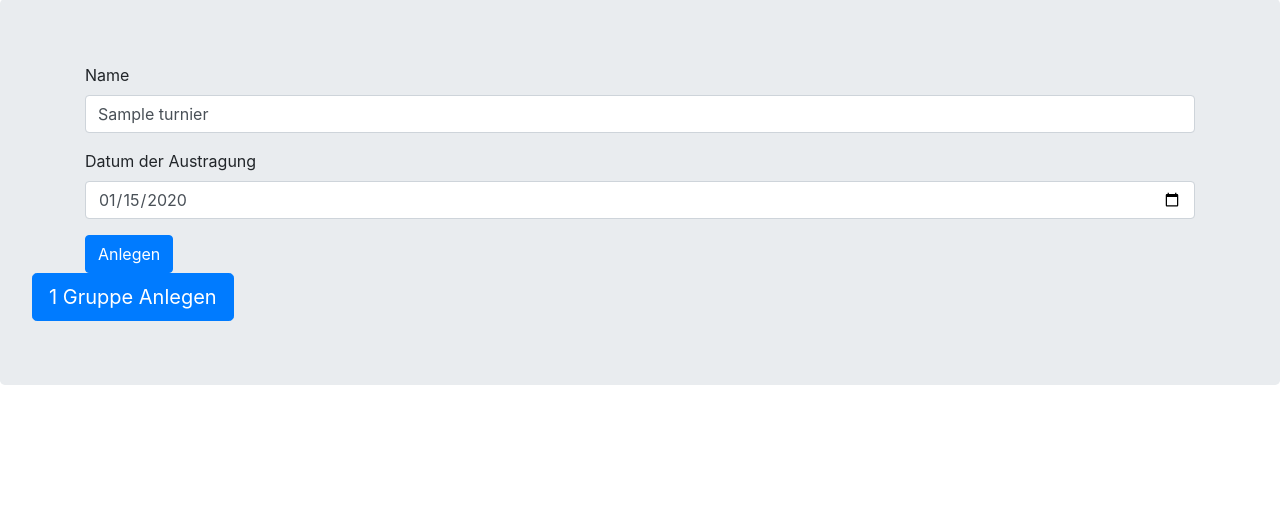
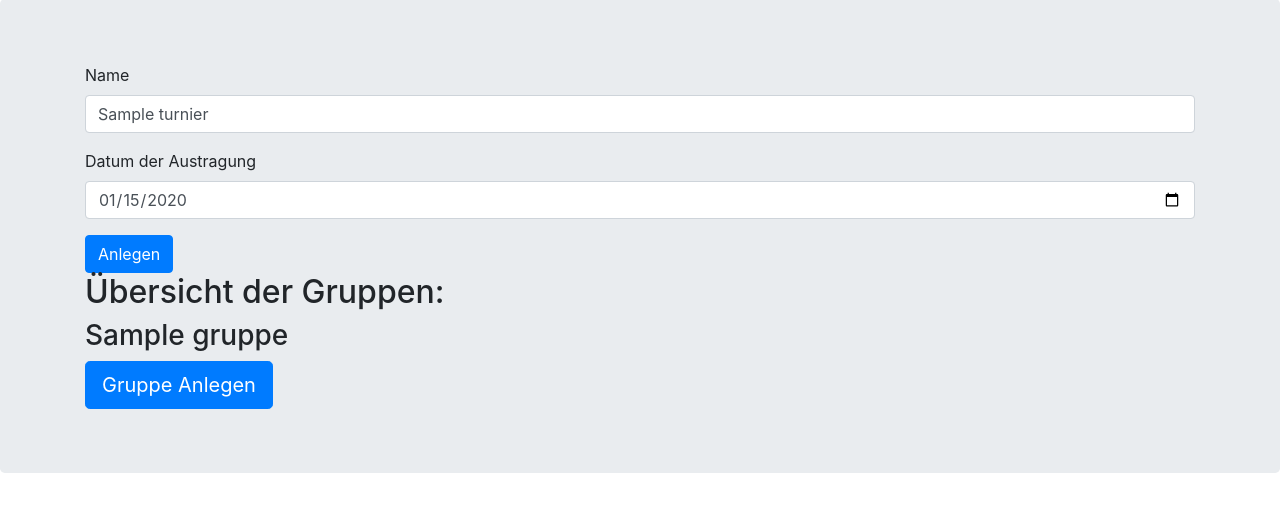
Before and after one commit to n-bross/JUFO-Web, a Flask app: page /turnier/turnier_details/1 in a window 1280 px wide. Shown: the part 73-585 px from the top of the page. Run offline with Flask 3, Linux system fonts and the light colour scheme; tables that the repository leaves empty hold one stand-in row (values such as "Sample post"); some libraries are stand-ins or nearby versions.

Commit message:
Ermöglichen die Gruppen anzulegen

```diff
--- a/turnierseite/turnier/routes.py
+++ b/turnierseite/turnier/routes.py
@@ -41,17 +41,21 @@ def turnier_details(id):
 
     gruppen = Gruppe.query.filter(Gruppe.turnierId == id)
 
-    return render_template('turnier/turnier_details.html', form=turnier_form, turnier=turnier)
+    return render_template('turnier/turnier_details.html', form=turnier_form, turnier=turnier, gruppen=gruppen)
 
 
 @turnier.route('/gruppe_erstellen/<turnier_id>', methods=['GET', 'POST'])
 def gruppe_erstellen(turnier_id):
     gruppe_form = GruppeForm()
     if request.method == 'GET':
-        return render_template("gruppe/gruppe_erstellen.html", form=gruppe_form, turnier_id=turnier_id)
+        turnier = Turnier.query.filter(Turnier.id == turnier_id).first()
+        turnier_form= TurnierForm(obj=turnier)
+        gruppen = Gruppe.query.filter(Gruppe.turnierId == turnier_id)
+
+        return render_template("gruppe/gruppe_erstellen.html", form=gruppe_form, turnier_form=turnier_form, gruppen=gruppen)
     elif request.method == 'POST':
         #insert des neuen Turnieres in die Datenbank
-        gruppe = Gruppe(name=gruppe_form.name.data, turnierId=id)
+        gruppe = Gruppe(turnierId=turnier_id, name=gruppe_form.name.data)
         db.session.add(gruppe)
         db.session.commit()
 
--- a/turnierseite/turnier/templates/turnier/turnier_details.html
+++ b/turnierseite/turnier/templates/turnier/turnier_details.html
@@ -7,6 +7,14 @@
     <div class="container">
         {{ render_form(form) }}
     </div>
-    <a class="btn btn-primary btn-lg" href=" {{ url_for('turnier.gruppe_erstellen', turnier_id=turnier['id']) }} ">{{turnier['id']}} Gruppe Anlegen</a>
+    <div class="container">
+		<h2>Übersicht der Gruppen:</h2>
+        {% for gruppe in gruppen %}
+        <h3>{{gruppe['name']}}</h3>
+    {% endfor %}
+    </div>
+    <div class="container">
+        <a class="btn btn-primary btn-lg" href=" {{ url_for('turnier.gruppe_erstellen', turnier_id=turnier['id']) }} ">Gruppe Anlegen</a>
+    </div>
 </div>
 {% endblock %}
```
Also changed, not shown: klassendiagram.png, 1 other file.
